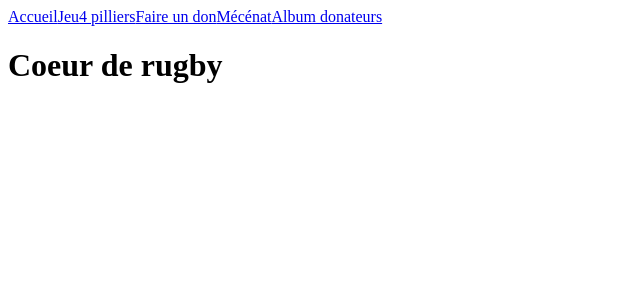
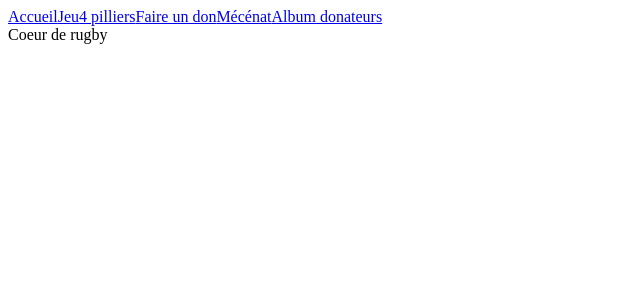
Before and after one commit to augcouec/coeurderugby, a Vue app: page / in a window 1280 px wide. Shown: the top 300 px of the page, without its empty margins (0-640 px from the left). Built offline with nearby package versions, Linux system fonts and the light colour scheme.

Commit message:
Add styles base

```diff
--- a/src/App.vue
+++ b/src/App.vue
@@ -15,3 +15,5 @@ export default {
   },
 };
 </script>
+
+<style lang="scss" scoped></style>
--- /dev/null
+++ b/src/components/PaniniCard.vue
@@ -0,0 +1,19 @@
+<template>
+  <div>
+    <div class="yeah">{{ person.firstName }} {{ person.lastName }}</div>
+  </div>
+</template>
+
+<script>
+export default {
+  name: "PaniniCard",
+  props: {
+    person: {
+      type: Object,
+      required: true,
+    },
+  },
+};
+</script>
+
+<style lang="scss"></style>
--- a/src/pages/Carotte.vue
+++ b/src/pages/Carotte.vue
@@ -1,10 +1,31 @@
 <template>
-  <h1>Album donateurs</h1>
+  <main>
+    <h1>Album donateurs</h1>
+    <PaniniCard
+      v-for="(person, index) in persons"
+      :key="index"
+      :person="person"
+    />
+  </main>
 </template>
 
 <script>
+import PaniniCard from "@/components/PaniniCard";
+
 export default {
   name: "CarottePage",
+  components: {
+    PaniniCard,
+  },
+  data() {
+    return {
+      persons: [
+        { firstName: "John", lastName: "Doe" },
+        { firstName: "Jane", lastName: "Doe" },
+        { firstName: "Jack", lastName: "Doe" },
+      ],
+    };
+  },
 };
 </script>
 
--- /dev/null
+++ b/src/styles/_reset.scss
@@ -0,0 +1,129 @@
+/* http://meyerweb.com/eric/tools/css/reset/
+   v2.0 | 20110126
+   License: none (public domain)
+*/
+
+html,
+body,
+div,
+span,
+applet,
+object,
+iframe,
+h1,
+h2,
+h3,
+h4,
+h5,
+h6,
+p,
+blockquote,
+pre,
+a,
+abbr,
+acronym,
+address,
+big,
+cite,
+code,
+del,
+dfn,
+em,
+img,
+ins,
+kbd,
+q,
+s,
+samp,
+small,
+strike,
+strong,
+sub,
+sup,
+tt,
+var,
+b,
+u,
+i,
+center,
+dl,
+dt,
+dd,
+ol,
+ul,
+li,
+fieldset,
+form,
+label,
+legend,
+table,
+caption,
+tbody,
+tfoot,
+thead,
+tr,
+th,
+td,
+article,
+aside,
+canvas,
+details,
+embed,
+figure,
+figcaption,
+footer,
+header,
+hgroup,
+menu,
+nav,
+output,
+ruby,
+section,
+summary,
+time,
+mark,
+audio,
+video {
+  margin: 0;
+  padding: 0;
+  border: 0;
+  font-size: 100%;
+  font: inherit;
+  vertical-align: baseline;
+}
+/* HTML5 display-role reset for older browsers */
+article,
+aside,
+details,
+figcaption,
+figure,
+footer,
+header,
+hgroup,
+menu,
+nav,
+section {
+  display: block;
+}
+body {
+  line-height: 1;
+}
+ol,
+ul {
+  list-style: none;
+}
+blockquote,
+q {
+  quotes: none;
+}
+blockquote:before,
+blockquote:after,
+q:before,
+q:after {
+  content: "";
+  content: none;
+}
+table {
+  border-collapse: collapse;
+  border-spacing: 0;
+}
--- /dev/null
+++ b/src/styles/_variables.scss
@@ -0,0 +1,21 @@
+$black: black;
+
+$color-solidarite-primary: #86cac2;
+$color-solidarite-secondary: #f3a1c6;
+$gradient-solidarite: transparent
+  linear-gradient(90deg, #a1d2b8 0%, #f3a1c6 100%) 0% 0% no-repeat padding-box;
+
+$color-education-primary: #83ceea;
+$color-education-secondary: #2268b1;
+$gradient-education: transparent
+  linear-gradient(90deg, #83ceea 0%, #2268b1 100%) 0% 0% no-repeat padding-box;
+
+$color-amateur-primary: #fac084;
+$color-amateur-secondary: #e72a74;
+$gradient-amateur: transparent linear-gradient(90deg, #fac084 0%, #e72a74 100%)
+  0% 0% no-repeat padding-box;
+
+$color-amateur-primary: #fed130;
+$color-amateur-secondary: #a1d2b8;
+$gradient-amateur: transparent linear-gradient(90deg, #fed130 0%, #a1d2b8 100%)
+  0% 0% no-repeat padding-box;
--- /dev/null
+++ b/src/styles/main.scss
@@ -0,0 +1,2 @@
+@import "_reset";
+@import "_variables";
--- /dev/null
+++ b/vue.config.js
@@ -0,0 +1,9 @@
+module.exports = {
+  css: {
+    loaderOptions: {
+      sass: {
+        prependData: `@import "@/styles/main.scss";`,
+      },
+    },
+  },
+};
```
